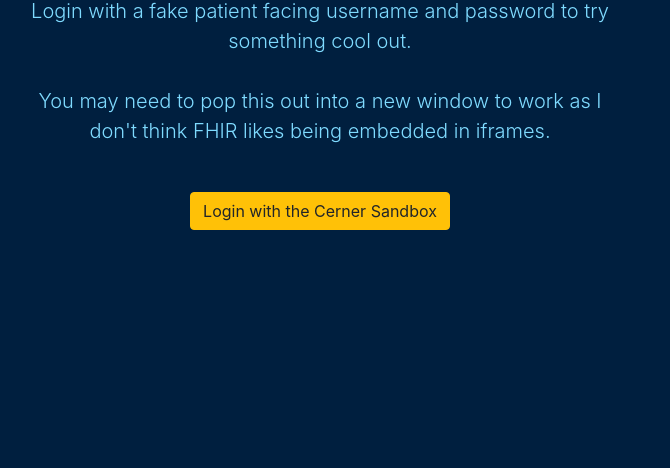
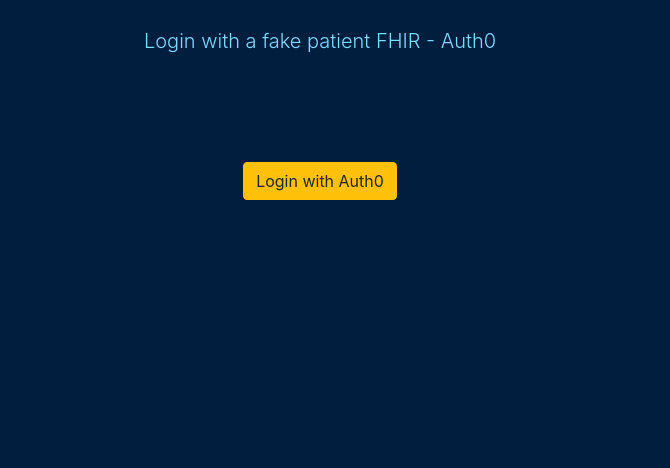
Before and after one commit to puravbarot29/smart-on-fhir-auth0, a plain HTML site: page index.html in a window 1280 px wide. Shown: the part 332-800 px from the top of the page, without its empty margins (320-990 px from the left). Drawn offline with Linux system fonts and the light colour scheme.

Commit message:
updated change
updated change

```diff
--- a/index.html
+++ b/index.html
@@ -63,9 +63,9 @@ https://dev.smarthealthit.org/
 
 
         <h1 class="cover-heading">FHIR</h1>
-        <p class="lead"><br/>Login with a fake patient facing username and password to try something cool out.  <br/><br/>You may need to pop this out into a new window to work as I don't think FHIR likes being embedded in iframes.<br><br></p>
+        <p class="lead"><br/>Login with a fake patient FHIR - Auth0  <br/><br/><br><br></p>
         <p class="lead">
-          <button class="btn btn-warning btn-large" id="login">Login with the Cerner Sandbox</button>
+          <button class="btn btn-warning btn-large" id="login">Login with Auth0</button>
         </p>
       </main>
 
```
